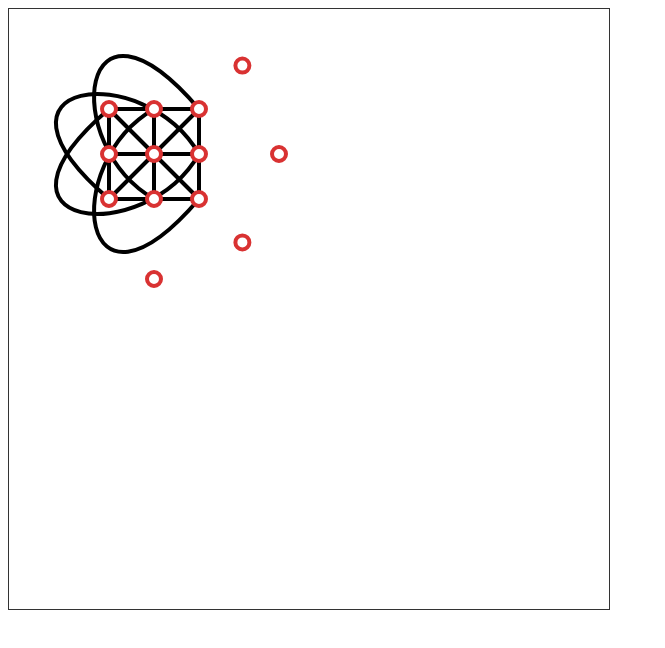
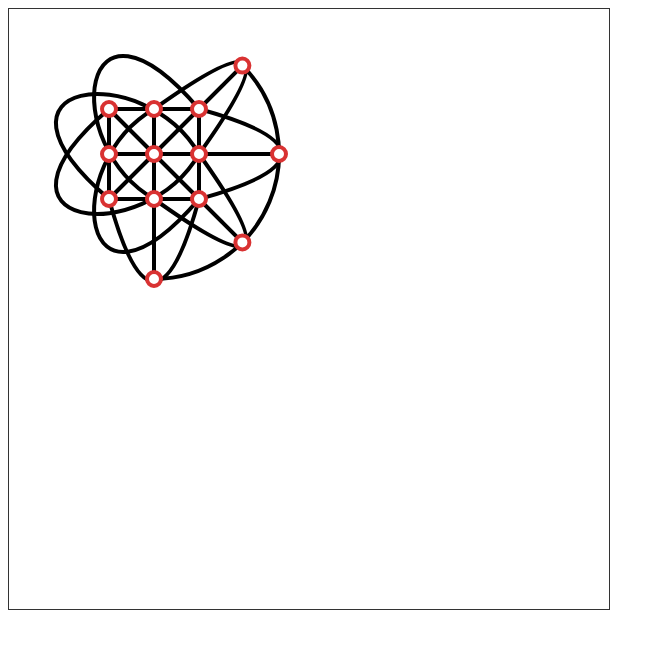
Before and after one commit to nham/svg_projective, a plain HTML site: page index.html in a window 1280 px wide. Shown: the whole page, without its empty margins (0-665 px from the left). Drawn offline with Linux system fonts and the light colour scheme.

Commit message:
finish the finite projective plane of order 3

```diff
--- a/index.html
+++ b/index.html
@@ -132,6 +132,66 @@ var drawLines = function(svg) {
     drawLine.apply(null, select_flatten(coords, [0, 8]));
     drawLine.apply(null, select_flatten(coords, [6, 2]));
 
+    // draw the lines to ideal points
+    drawLine.apply(null, select_flatten(coords, [2, 9]));
+    var cs = select_flatten(coords, [9, 5]);
+    cs[0] += 70;
+    cs[1] -= 70;
+    var curve = svg.path("M {0} Q {1}".format(coordArrayStr([1]),
+                                              coordArrayToStr(cs)));
+    curve.attr({
+        fill: "rgba(255, 255, 255, 0)"
+       ,stroke: "#000"
+       ,strokeWidth: 4
+    });
+
+
+    drawLine.apply(null, select_flatten(coords, [5, 10]));
+    var cs = select_flatten(coords, [10, 2]);
+    cs[0] += 85;
+    var curve = svg.path("M {0} Q {1}".format(coordArrayStr([8]),
+                                              coordArrayToStr(cs)));
+    curve.attr({
+        fill: "rgba(255, 255, 255, 0)"
+       ,stroke: "#000"
+       ,strokeWidth: 4
+    });
+
+    drawLine.apply(null, select_flatten(coords, [8, 11]));
+    var cs = select_flatten(coords, [11, 7]);
+    cs[0] += 70;
+    cs[1] += 70;
+    var curve = svg.path("M {0} Q {1}".format(coordArrayStr([5]),
+                                              coordArrayToStr(cs)));
+    curve.attr({
+        fill: "rgba(255, 255, 255, 0)"
+       ,stroke: "#000"
+       ,strokeWidth: 4
+    });
+
+    drawLine.apply(null, select_flatten(coords, [7, 12]));
+    var cs = select_flatten(coords, [12, 8]);
+    cs[1] += 85;
+    var curve = svg.path("M {0} Q {1}".format(coordArrayStr([6]),
+                                              coordArrayToStr(cs)));
+    curve.attr({
+        fill: "rgba(255, 255, 255, 0)"
+       ,stroke: "#000"
+       ,strokeWidth: 4
+    });
+
+    // this is the line "at infinity"
+    var infline_rad = gridsp + dist;
+    var curve = svg.path("M {0} A {1} {1} 0 0 0 {2}".format(coordArrayStr([12]),
+                                                            infline_rad,
+                                                            coordArrayStr([9])));
+
+    curve.attr({
+        fill: "rgba(255, 255, 255, 0)"
+       ,stroke: "#000"
+       ,strokeWidth: 4
+    });
+
 };
 
 
@@ -165,9 +225,6 @@ var drawFigure = function(svg) {
 drawFigure(s);
 
 
-var infline_rad = gridsp + dist;
-//s.path("M"+coordArrayToStr(ideal4)+" A "+infline_rad+" "+infline_rad
-
     </script>
 </body>
 </html>
```
